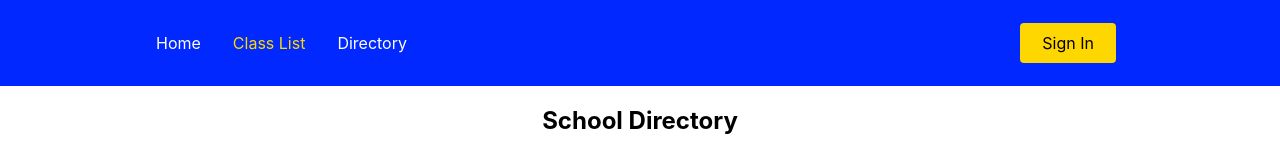
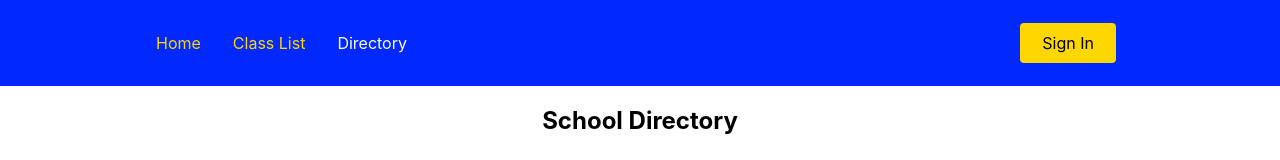
Before and after one commit to lghoerr/school-dashboard, a React (Create React App) app: page /directory in a window 1280 px wide. Shown: the top 160 px of the page. Built offline with nearby package versions, Linux system fonts and the light colour scheme; no server answers.

Commit message:
navbar update

```diff
--- a/src/Components/Navbar.js
+++ b/src/Components/Navbar.js
@@ -78,7 +78,7 @@ const Navbar = () => {
         <Bars />
 
         <NavMenu>
-          <NavLink to="/" activeStyle>
+          <NavLink to="/home" activeStyle>
             Home
           </NavLink>
           <NavLink to="/classes" activeStyle>
```
